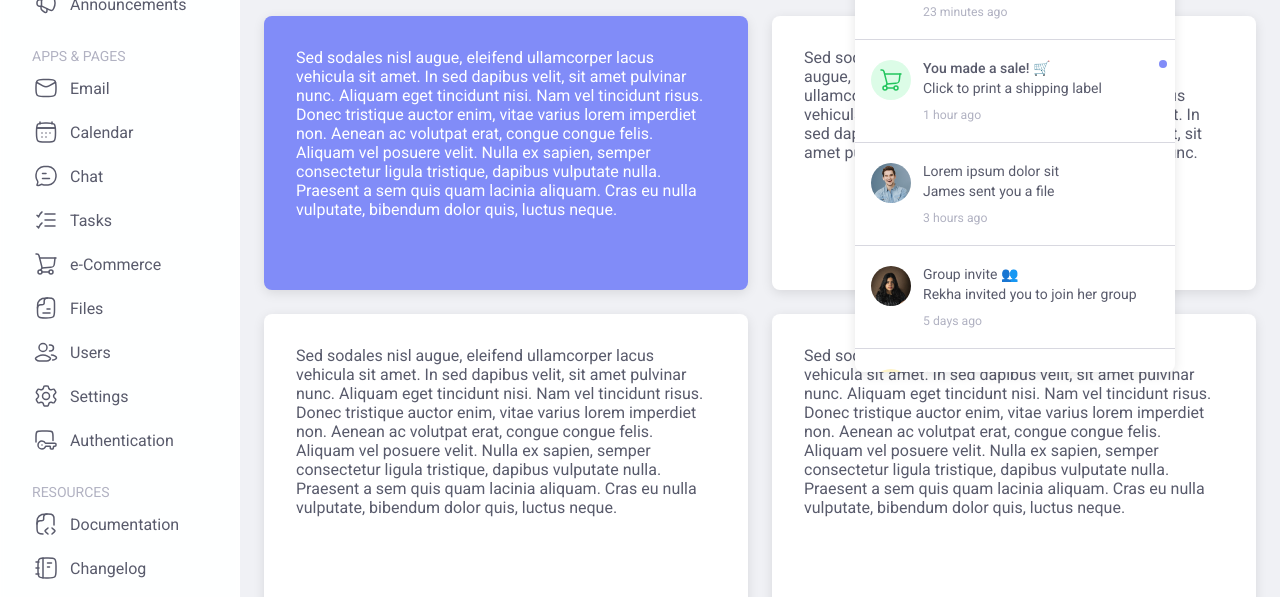
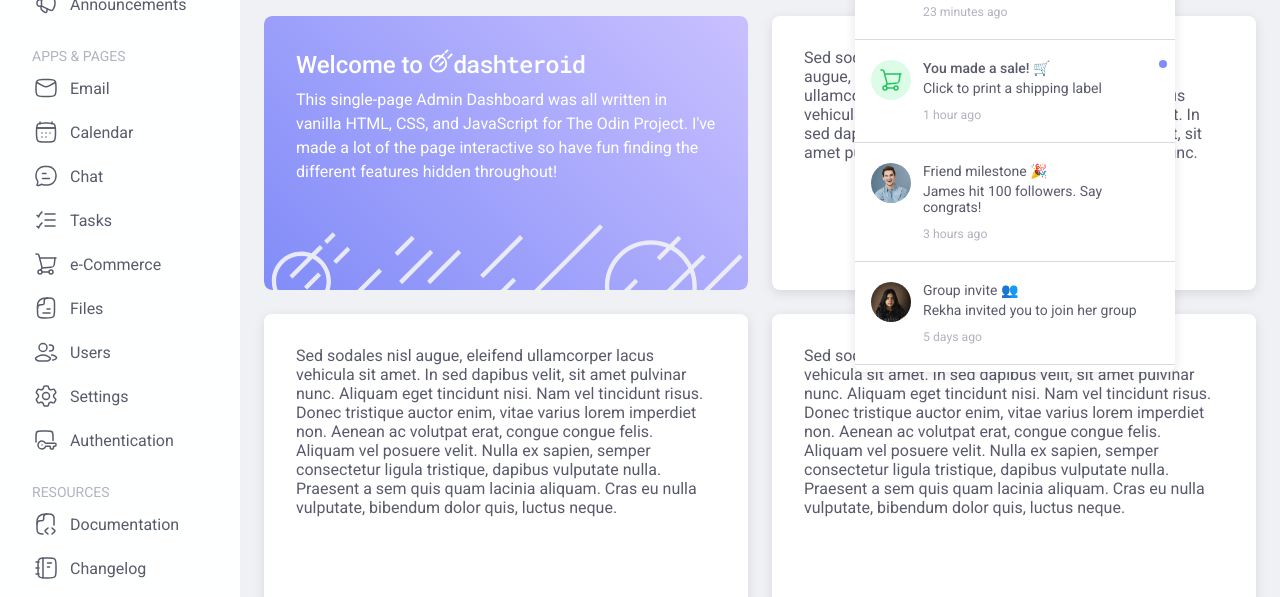
Before and after one commit to MatthewPopa/admin-dashboard, a plain HTML site: page index.html in a window 1280 px wide. Both pictures are taken after a click on the element 1159 px from the left and 54 px from the top of the page. Shown: the part 180-777 px from the top of the page. Drawn offline with Linux system fonts and the light colour scheme.

Commit message:
Style section 1

```diff
--- a/index.html
+++ b/index.html
@@ -253,8 +253,8 @@ document.body.dataset.mode = currentTheme;
                                             <img src="/profile3.png">
                                         </div>
                                         <div class="submenu-text">
-                                            <div class="header">Lorem ipsum dolor sit</div>
-                                            <div class="body">James sent you a file</div>
+                                            <div class="header">Friend milestone 🎉</div>
+                                            <div class="body">James hit 100 followers. Say congrats!</div>
                                             <div class="subtext">3 hours ago</div>
                                         </div>
                                     </li>
@@ -279,7 +279,7 @@ document.body.dataset.mode = currentTheme;
                                                 </svg>
                                         </div>
                                         <div class="submenu-text">
-                                            <div class="header">Storage warning</div>
+                                            <div class="header">Storage warning ⚠️</div>
                                             <div class="body">You are almost out of storage space</div>
                                             <div class="subtext">12 days ago</div>
                                         </div>
@@ -291,7 +291,7 @@ document.body.dataset.mode = currentTheme;
                                         </div>
                                         <div class="submenu-text new">
                                             <div class="header">New message ✉️</div>
-                                            <div class="body">Lisa sent you a message</div>
+                                            <div class="body">Lisa sent you a message over two weeks ago 😟</div>
                                             <div class="subtext">18 days ago</div>
                                         </div>
                                     </li>
@@ -361,7 +361,12 @@ document.body.dataset.mode = currentTheme;
                         </div>
                     </hgroup>
                     <main>
-                        <section class="section1">Sed sodales nisl augue, eleifend ullamcorper lacus vehicula sit amet. In sed dapibus velit, sit amet pulvinar nunc. Aliquam eget tincidunt nisi. Nam vel tincidunt risus. Donec tristique auctor enim, vitae varius lorem imperdiet non. Aenean ac volutpat erat, congue congue felis. Aliquam vel posuere velit. Nulla ex sapien, semper consectetur ligula tristique, dapibus vulputate nulla. Praesent a sem quis quam lacinia aliquam. Cras eu nulla vulputate, bibendum dolor quis, luctus neque.
+                        <section class="section1">
+                            <h2>Welcome to <span class="logo-text"><svg width="24" height="24" viewBox="0 0 38 38" fill="none" xmlns="http://www.w3.org/2000/svg">
+                                <path d="M27.3333 23.1667C27.3333 30.0702 21.7368 35.6667 14.8333 35.6667C7.92977 35.6667 2.33333 30.0702 2.33333 23.1667C2.33333 16.2632 7.92977 10.6667 14.8333 10.6667C21.7368 10.6667 27.3333 16.2632 27.3333 23.1667Z" stroke-linecap="round"/>
+                                <path d="M10.6667 20.6667L23.1667 8.16672M29 2.33333L26.5 4.83333M35.6667 9.00005L30.6667 14M17.3333 25.6667L22.3333 20.6667" stroke-linecap="square"/>
+                                </svg>dashteroid</span></h2>
+                            <p>This single-page Admin Dashboard was all written in vanilla HTML, CSS, and JavaScript for <a href="https://theodinproject.com" target="_blank">The Odin Project</a>. I've made a lot of the page interactive so have fun finding the different features hidden throughout!</p>
                         </section>
                         <section class="section2">Sed sodales nisl augue, eleifend ullamcorper lacus vehicula sit amet. In sed dapibus velit, sit amet pulvinar nunc.
                         </section>
--- a/style.css
+++ b/style.css
@@ -53,17 +53,22 @@ body.midnight-theme {
 
 body.midnight-theme .section1,
 body.midnight-theme .header-buttons button:last-child {
-    background-color: var(--background);
+    background: var(--background);
     border: 1px solid var(--main-color);
     color: var(--primary-text);
 }
 
-body.midnight-theme .header-buttons button:last-child .button-icon {
+body.midnight-theme .header-buttons button:last-child .button-icon,
+body.midnight-theme .logo-text > svg {
     stroke: var(--primary-text);
 }
 
 body.midnight-theme header {
     border: 1px solid rgba(255, 255, 255, 0.2);
+}
+
+body.dark-theme .logo-text > svg {
+    stroke: white;
 }
 
 body[data-mode="light"] .header-icon.sun {
@@ -215,9 +220,6 @@ aside ul li:hover {
 }
 
 .logo {
-    font: 500 1em 'Roboto Mono', monospace;
-    color: var(--main-color);
-    letter-spacing: -.05em;
     font-size: 1.5rem;
     display: flex;
     align-items: center;
@@ -235,8 +237,19 @@ aside ul li:hover {
     stroke-width: 3;
 }
 
+.logo .logo-text {
+    padding-top: .25rem;
+    color: var(--main-color);
+}
+
 .logo-text {
-    padding-top: .25rem;
+    font: 500 1em 'Roboto Mono', monospace;
+    letter-spacing: -.05em;
+}
+
+section .logo-text svg {
+    stroke: var(--section-bg-color);
+    stroke-width: 3;
 }
 
 .nav-menu-button {
@@ -678,14 +691,27 @@ main > section {
     background-color: var(--section-bg-color);
     border-radius: var(--border-radius);
     display: flex;
-    justify-content: center;
+    flex-direction: column;
     box-shadow: var(--box-shadow);
     padding: 2rem;
+}
+
+section h2 {
+    margin-bottom: .5rem;
+}
+
+section p {
+    line-height: 1.5em;
 }
 
 .section1 {
     grid-area: 1 / 1 / span 2 / span 6;
     background-color: var(--main-color);
+    background: linear-gradient(45deg, var(--main-color), rgb(201, 192, 255));
+    mask-image: url(/Subtract.svg);
+    mask-size: cover;
+    mask-repeat: no-repeat;
+    mask-position: bottom;
     color: white;
 }
 
```
Also changed, not shown: Subtract.svg (added).
